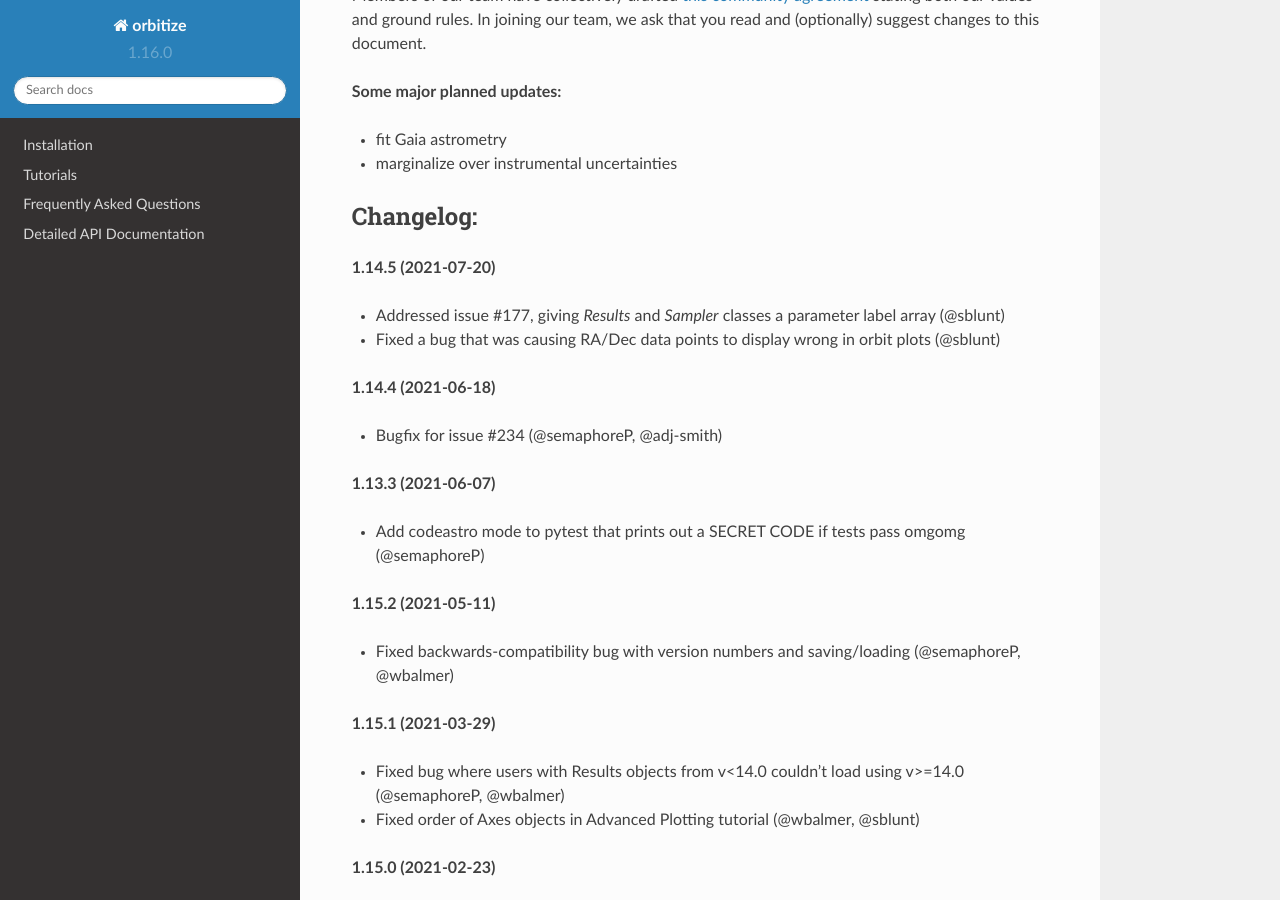
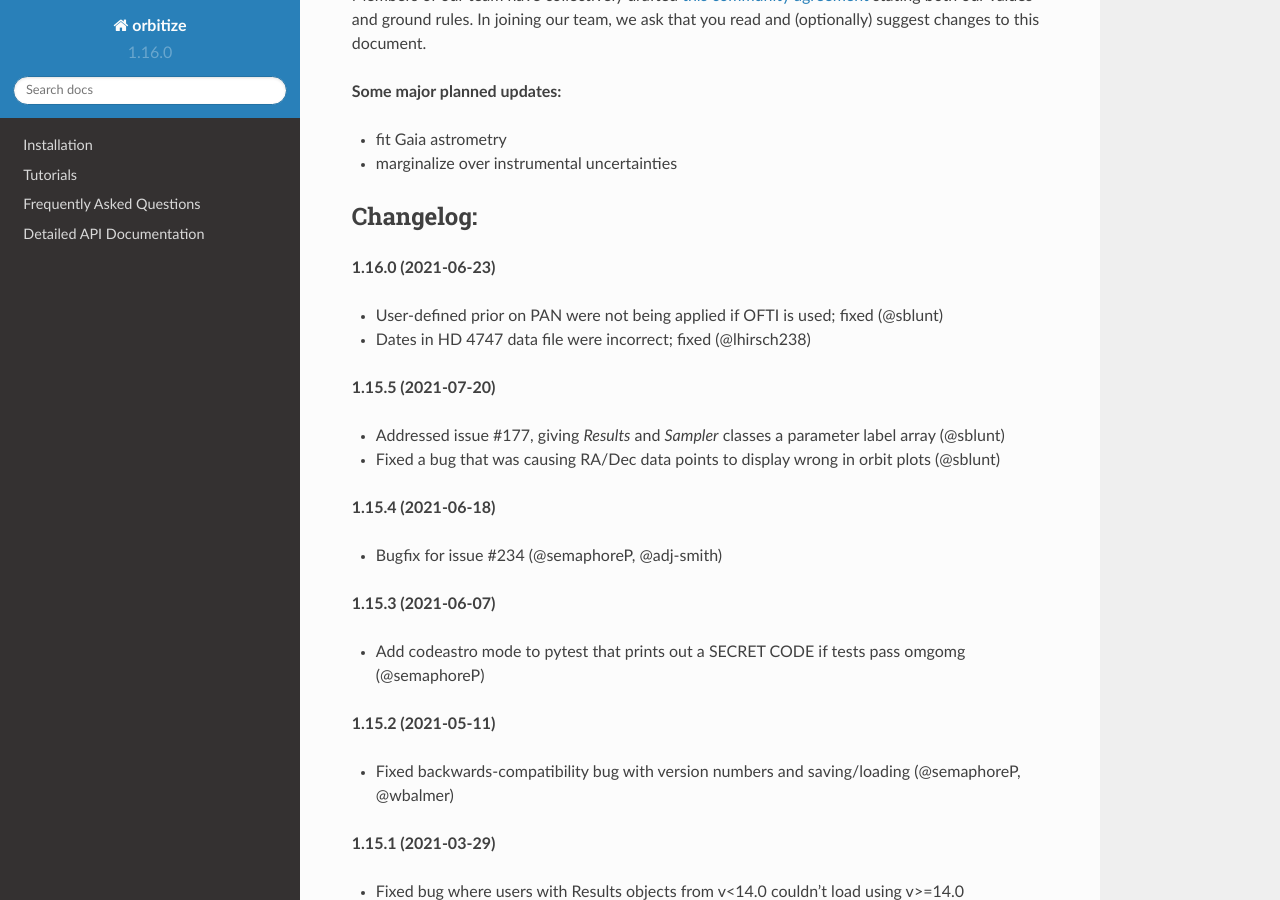
Before and after one commit to sblunt/orbitize, a Sphinx documentation site: the page built from docs/index.rst, in a window 1280 px wide and 900 px high, scrolled down 1786 px. Built offline with Sphinx 7.4.7 and the Read the Docs theme 2.0.0, drawn with Linux system fonts in a browser that asks for light colours; pages that are not in the unit, such as notebooks, are missing from menus.

Commit message:
update changelog

```diff
--- a/docs/index.rst
+++ b/docs/index.rst
@@ -70,16 +70,21 @@
 Changelog:
 ++++++++++
 
-**1.14.5 (2021-07-20)**
+**1.16.0 (2021-06-23)**
+
+* User-defined prior on PAN were not being applied if OFTI is used; fixed (@sblunt)
+* Dates in HD 4747 data file were incorrect; fixed (@lhirsch238)
+
+**1.15.5 (2021-07-20)**
 
 * Addressed issue #177, giving `Results` and `Sampler` classes a parameter label array (@sblunt)
 * Fixed a bug that was causing RA/Dec data points to display wrong in orbit plots (@sblunt)
 
-**1.14.4 (2021-06-18)**
+**1.15.4 (2021-06-18)**
 
 * Bugfix for issue #234 (@semaphoreP, @adj-smith)
 
-**1.13.3 (2021-06-07)**
+**1.15.3 (2021-06-07)**
 
 * Add codeastro mode to pytest that prints out a SECRET CODE if tests pass omgomg (@semaphoreP)
 
@@ -215,7 +220,6 @@
 * Add sep/PA panels to orbit plot.
 * ``GaussianPrior`` now operates on only positive numbers by default.
 
-
 **1.0.2 (2018-12-4)**
 
 * Expand input reading functionality.
```
